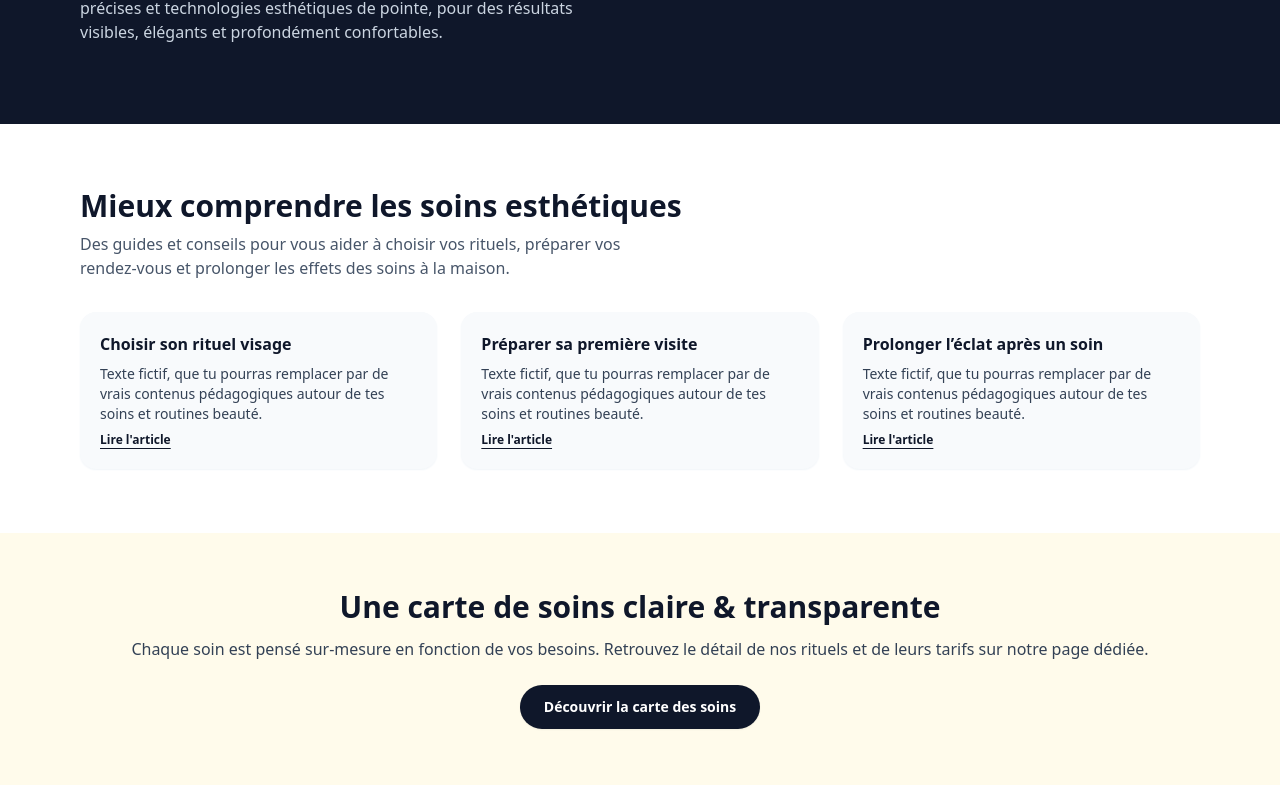
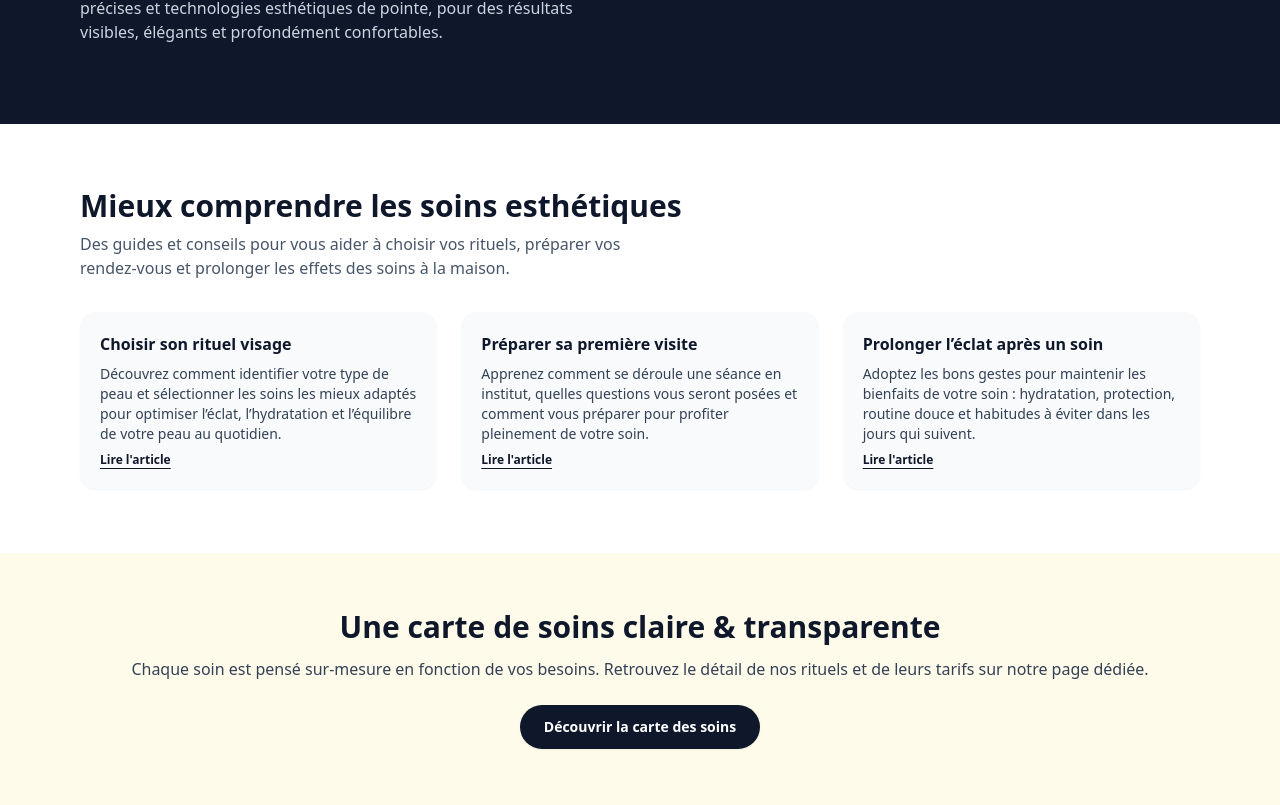
Before and after one commit to ThomsCHR/pureeclat, a React (Vite) app in the folder client/: page / in a window 1280 px wide. Shown: the part 2594-3399 px from the top of the page. Built offline with nearby package versions, Linux system fonts and the light colour scheme; no server answers.

Commit message:
section articles acc

```diff
--- a/client/src/pages/Home.tsx
+++ b/client/src/pages/Home.tsx
@@ -394,11 +394,21 @@ export default function Home() {
     </p>
 
     <div className="mt-8 grid gap-6 md:grid-cols-3">
+
       {[
-              "Choisir son rituel visage",
-              "Préparer sa première visite",
-              "Prolonger l’éclat après un soin",
-            ].map((title) => (
+        {
+          title: "Choisir son rituel visage",
+          text: "Découvrez comment identifier votre type de peau et sélectionner les soins les mieux adaptés pour optimiser l’éclat, l’hydratation et l’équilibre de votre peau au quotidien."
+        },
+        {
+          title: "Préparer sa première visite",
+          text: "Apprenez comment se déroule une séance en institut, quelles questions vous seront posées et comment vous préparer pour profiter pleinement de votre soin."
+        },
+        {
+          title: "Prolonger l’éclat après un soin",
+          text: "Adoptez les bons gestes pour maintenir les bienfaits de votre soin : hydratation, protection, routine douce et habitudes à éviter dans les jours qui suivent."
+        }
+      ].map(({ title, text }) => (
         <article
           key={title}
           className="space-y-2 rounded-2xl bg-slate-50 p-5 text-sm text-slate-700 shadow-sm shadow-slate-100"
@@ -406,15 +416,13 @@ export default function Home() {
           <h3 className="text-base font-semibold text-slate-900">
             {title}
           </h3>
-                <p>
-                  Texte fictif, que tu pourras remplacer par de vrais contenus
-                  pédagogiques autour de tes soins et routines beauté.
-                </p>
+          <p>{text}</p>
           <button className="text-xs font-semibold text-slate-900 underline underline-offset-4">
             Lire l&apos;article
           </button>
         </article>
       ))}
+
     </div>
   </div>
 </section>
```
Lines whose indentation alone changed are shown as unchanged.
